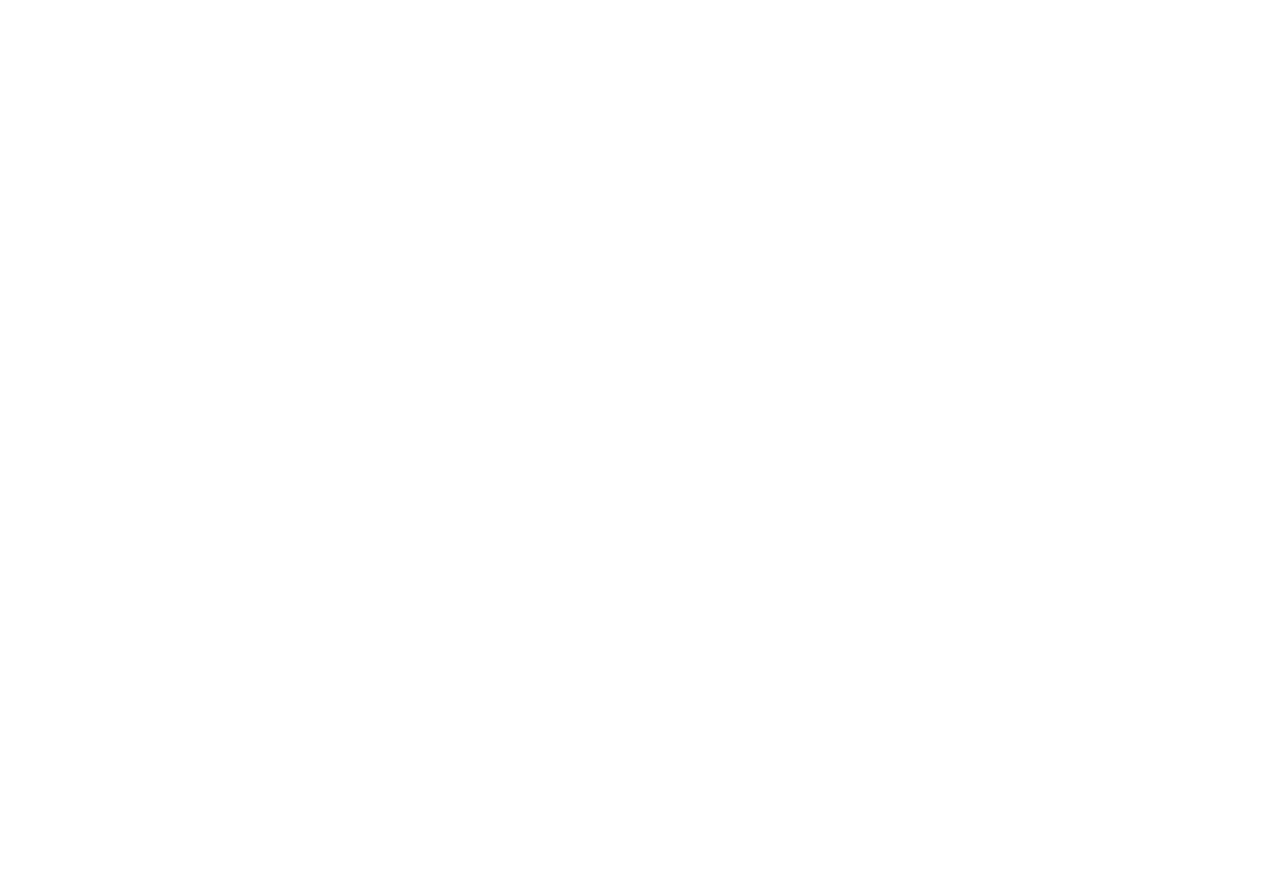
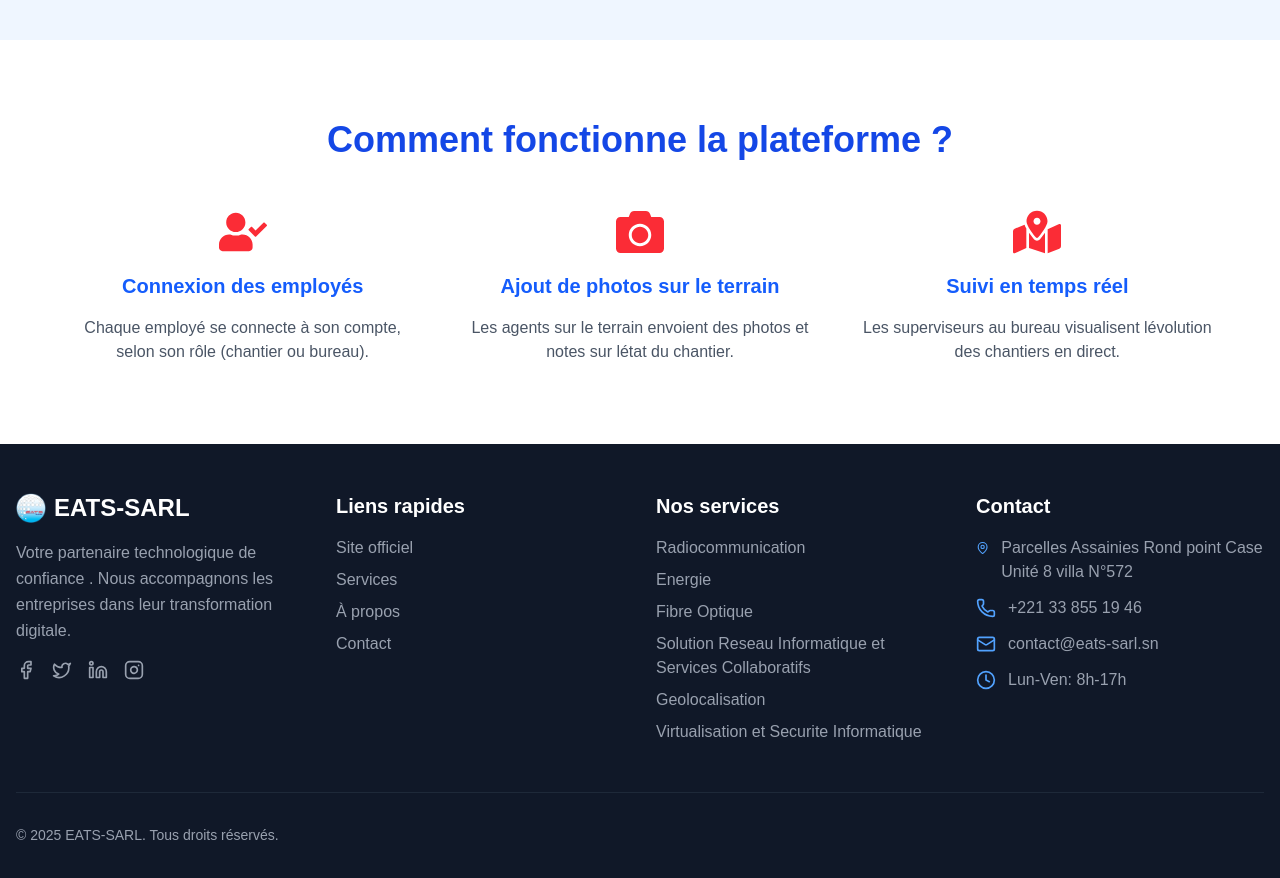
Before and after one commit to mfa008/ChantierTrack, a Next.js app in the folder frontend/: page / in a window 1280 px wide. Shown: the part 760-1638 px from the top of the page. Before the commit the page ends 800 px from the top, so only its background shows below. Built offline with nearby package versions, Linux system fonts and the light colour scheme.

Commit message:
Ajout de page howitwork

```diff
--- a/frontend/app/page.tsx
+++ b/frontend/app/page.tsx
@@ -1,11 +1,14 @@
 import Hero from "@/component/hero";
 import { Header } from "@/component/header";
+import { Footer } from "@/component/footer";
+import HowItWorks from "@/component/howItWork";
 export default function Home() {
   return (
-   <>
-   <Header/>
-   <Hero/>
-
-   </>
+    <>
+      <Header />
+      <Hero />
+      <HowItWorks />
+      <Footer />
+    </>
   );
 }
--- /dev/null
+++ b/frontend/component/footer.tsx
@@ -0,0 +1,205 @@
+"use client";
+import Image from "next/image";
+import Link from "next/link";
+import {
+  Monitor,
+  Mail,
+  Phone,
+  MapPin,
+  Clock,
+  Facebook,
+  Twitter,
+  Linkedin,
+  Instagram,
+} from "lucide-react";
+
+export function Footer() {
+  const scrollToSection = (sectionId: string) => {
+    const element = document.getElementById(sectionId);
+    if (element) {
+      element.scrollIntoView({ behavior: "smooth" });
+    }
+  };
+
+  return (
+    <footer className="bg-gray-900 text-white">
+      <div className="container mx-auto px-4 py-12">
+        <div className="grid grid-cols-1 md:grid-cols-2 lg:grid-cols-4 gap-8">
+          {/* Company Info */}
+          <div className="space-y-4">
+            <div className="flex items-center space-x-2">
+              {/* <Monitor className="h-8 w-8 text-blue-400" /> */}
+              <Image
+                src="/images/LogoEats.png"
+                width={30}
+                height={30}
+                alt={""}
+              />
+
+              <span className="text-2xl font-bold">EATS-SARL</span>
+            </div>
+            <p className="text-gray-400 leading-relaxed">
+              Votre partenaire technologique de confiance . Nous accompagnons
+              les entreprises dans leur transformation digitale.
+            </p>
+            <div className="flex space-x-4">
+              <a
+                href="#"
+                className="text-gray-400 hover:text-blue-400 transition-colors"
+              >
+                <Facebook className="h-5 w-5" />
+              </a>
+              <a
+                href="#"
+                className="text-gray-400 hover:text-blue-400 transition-colors"
+              >
+                <Twitter className="h-5 w-5" />
+              </a>
+              <a
+                href="#"
+                className="text-gray-400 hover:text-blue-400 transition-colors"
+              >
+                <Linkedin className="h-5 w-5" />
+              </a>
+              <a
+                href="#"
+                className="text-gray-400 hover:text-blue-400 transition-colors"
+              >
+                <Instagram className="h-5 w-5" />
+              </a>
+            </div>
+          </div>
+
+          {/* Quick Links */}
+          <div className="space-y-4">
+            <h3 className="text-xl font-semibold">Liens rapides</h3>
+            <ul className="space-y-2">
+              <li>
+                <Link
+                  href="https://eats-sarl.com"
+                  className="text-gray-400 hover:text-white transition-colors">
+                  Site officiel
+                </Link>
+              </li>
+              <li>
+                <button
+                  onClick={() => scrollToSection("services")}
+                  className="text-gray-400 hover:text-white transition-colors"
+                >
+                  Services
+                </button>
+              </li>
+              <li>
+                <button
+                  onClick={() => scrollToSection("about")}
+                  className="text-gray-400 hover:text-white transition-colors"
+                >
+                  À propos
+                </button>
+              </li>
+              {/* <li>
+                <button
+                  onClick={() => scrollToSection('testimonials')}
+                  className="text-gray-400 hover:text-white transition-colors"
+                >
+                  Témoignages
+                </button>
+              </li> */}
+              <li>
+                <button
+                  onClick={() => scrollToSection("contact")}
+                  className="text-gray-400 hover:text-white transition-colors"
+                >
+                  Contact
+                </button>
+              </li>
+            </ul>
+          </div>
+
+          {/* Services */}
+          <div className="space-y-4">
+            <h3 className="text-xl font-semibold">Nos services</h3>
+            <ul className="space-y-2">
+              <li>
+                <span className="text-gray-400">Radiocommunication</span>
+              </li>
+              <li>
+                <span className="text-gray-400">Energie </span>
+              </li>
+              <li>
+                <span className="text-gray-400">Fibre Optique </span>
+              </li>
+              <li>
+                <span className="text-gray-400">
+                  Solution Reseau Informatique et Services Collaboratifs{" "}
+                </span>
+              </li>
+              <li>
+                <span className="text-gray-400">Geolocalisation </span>
+              </li>
+              <li>
+                <span className="text-gray-400">
+                  Virtualisation et Securite Informatique{" "}
+                </span>
+              </li>
+            </ul>
+          </div>
+
+          {/* Contact Info */}
+          <div className="space-y-4">
+            <h3 className="text-xl font-semibold">Contact</h3>
+            <div className="space-y-3">
+              <div className="flex items-start space-x-3">
+                <MapPin className="h-5 w-5 text-blue-400 mt-0.5" />
+                <div>
+                  <p className="text-gray-400">
+                    {" "}
+                    Parcelles Assainies Rond point Case Unité 8 villa N°572
+                  </p>
+                  {/* <p className="text-gray-400">75001 Paris, France</p> */}
+                </div>
+              </div>
+              <div className="flex items-center space-x-3">
+                <Phone className="h-5 w-5 text-blue-400" />
+                <div>
+                  <p className="text-gray-400">+221 33 855 19 46</p>
+                </div>
+              </div>
+              <div className="flex items-center space-x-3">
+                <Mail className="h-5 w-5 text-blue-400" />
+                <div>
+                  <p className="text-gray-400">contact@eats-sarl.sn</p>
+                </div>
+              </div>
+              <div className="flex items-center space-x-3">
+                <Clock className="h-5 w-5 text-blue-400" />
+                <div>
+                  <p className="text-gray-400">Lun-Ven: 8h-17h</p>
+                </div>
+              </div>
+            </div>
+          </div>
+        </div>
+
+        <div className="border-t border-gray-800 mt-12 pt-8">
+          <div className="flex flex-col md:flex-row justify-between items-center">
+            <p className="text-gray-400 text-sm ">
+              © 2025 EATS-SARL. Tous droits réservés.
+            </p>
+            {/* <div className="flex space-x-6 mt-4 md:mt-0">
+              <a href="#" className="text-gray-400 hover:text-white text-sm transition-colors">
+                Politique de confidentialité
+              </a>
+              <a href="#" className="text-gray-400 hover:text-white text-sm transition-colors">
+                Conditions dutilisation
+              </a>
+              <a href="#" className="text-gray-400 hover:text-white text-sm transition-colors">
+                Mentions légales
+              </a>
+            </div> */}
+          </div>
+        </div>
+      </div>
+    </footer>
+  );
+}
--- a/frontend/component/hero.tsx
+++ b/frontend/component/hero.tsx
@@ -4,7 +4,7 @@ import Image from "next/image";
 
 export default function Hero() {
   return (
-    <section className="bg-blue-50 py-20 px-6 text-center md:text-left flex flex-col md:flex-row items-center justify-between gap-10">
+    <section className="bg-blue-50 min-h-screen  py-20 px-6 text-center md:text-left flex flex-col md:flex-row items-center justify-between gap-10">
       {/* Texte à gauche */}
       <div className="md:w-1/2 space-y-6">
         <h1 className="text-4xl md:text-5xl font-bold text-blue-700">
--- /dev/null
+++ b/frontend/component/howItWork.tsx
@@ -0,0 +1,42 @@
+"use client";
+
+import { FaUserCheck, FaMapMarkedAlt, FaCamera } from "react-icons/fa";
+
+export default function HowItWorks() {
+  return (
+    <section className="bg-white py-20 px-6 text-center">
+      <h2 className="text-3xl md:text-4xl font-bold text-blue-700 mb-12">
+        Comment fonctionne la plateforme ?
+      </h2>
+
+      <div className="grid gap-10 md:grid-cols-3 max-w-6xl mx-auto">
+        {/* Étape 1 */}
+        <div className="flex flex-col items-center space-y-4">
+          <FaUserCheck className="text-red-500 text-5xl" />
+          <h3 className="text-xl text-blue-600 font-semibold">Connexion des employés</h3>
+          <p className="text-gray-600">
+            Chaque employé se connecte à son compte, selon son rôle (chantier ou bureau).
+          </p>
+        </div>
+
+        {/* Étape 2 */}
+        <div className="flex flex-col items-center space-y-4">
+          <FaCamera className="text-red-500 text-5xl" />
+          <h3 className="text-xl text-blue-600 font-semibold">Ajout de photos sur le terrain</h3>
+          <p className="text-gray-600">
+            Les agents sur le terrain envoient des photos et notes sur létat du chantier.
+          </p>
+        </div>
+
+        {/* Étape 3 */}
+        <div className="flex flex-col items-center space-y-4">
+          <FaMapMarkedAlt className="text-red-500 text-5xl" />
+          <h3 className="text-xl text-blue-600 font-semibold">Suivi en temps réel</h3>
+          <p className="text-gray-600">
+            Les superviseurs au bureau visualisent lévolution des chantiers en direct.
+          </p>
+        </div>
+      </div>
+    </section>
+  );
+}
--- a/frontend/package.json
+++ b/frontend/package.json
@@ -16,13 +16,14 @@
     "next": "15.4.6",
     "react": "19.1.0",
     "react-dom": "19.1.0",
+    "react-icons": "^5.5.0",
     "tailwind-merge": "^3.3.1"
   },
   "devDependencies": {
     "@eslint/eslintrc": "^3",
     "@tailwindcss/postcss": "^4",
     "@types/node": "^20",
-    "@types/react": "^19",
+    "@types/react": "^19.1.9",
     "@types/react-dom": "^19",
     "eslint": "^9",
     "eslint-config-next": "15.4.6",
```
Also changed, not shown: 1 other file (tests, documents, lock files or other folders).
